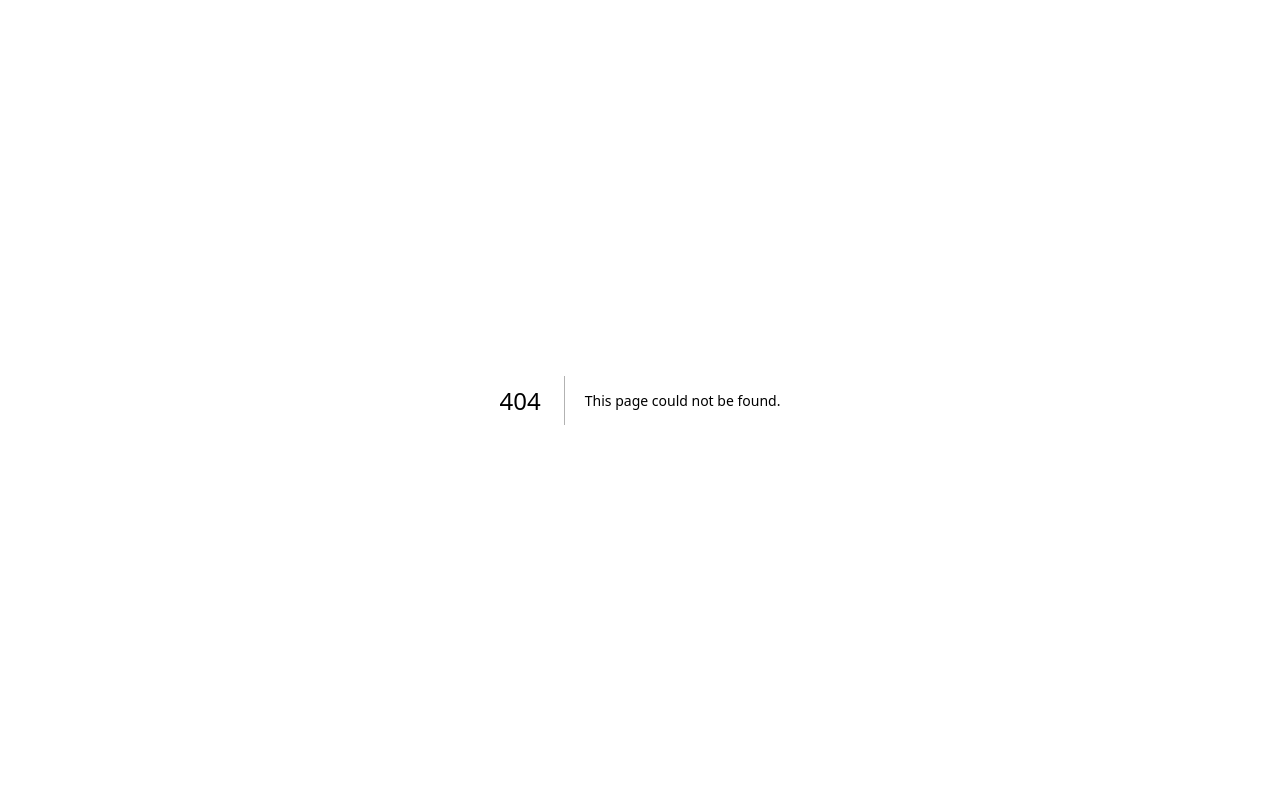
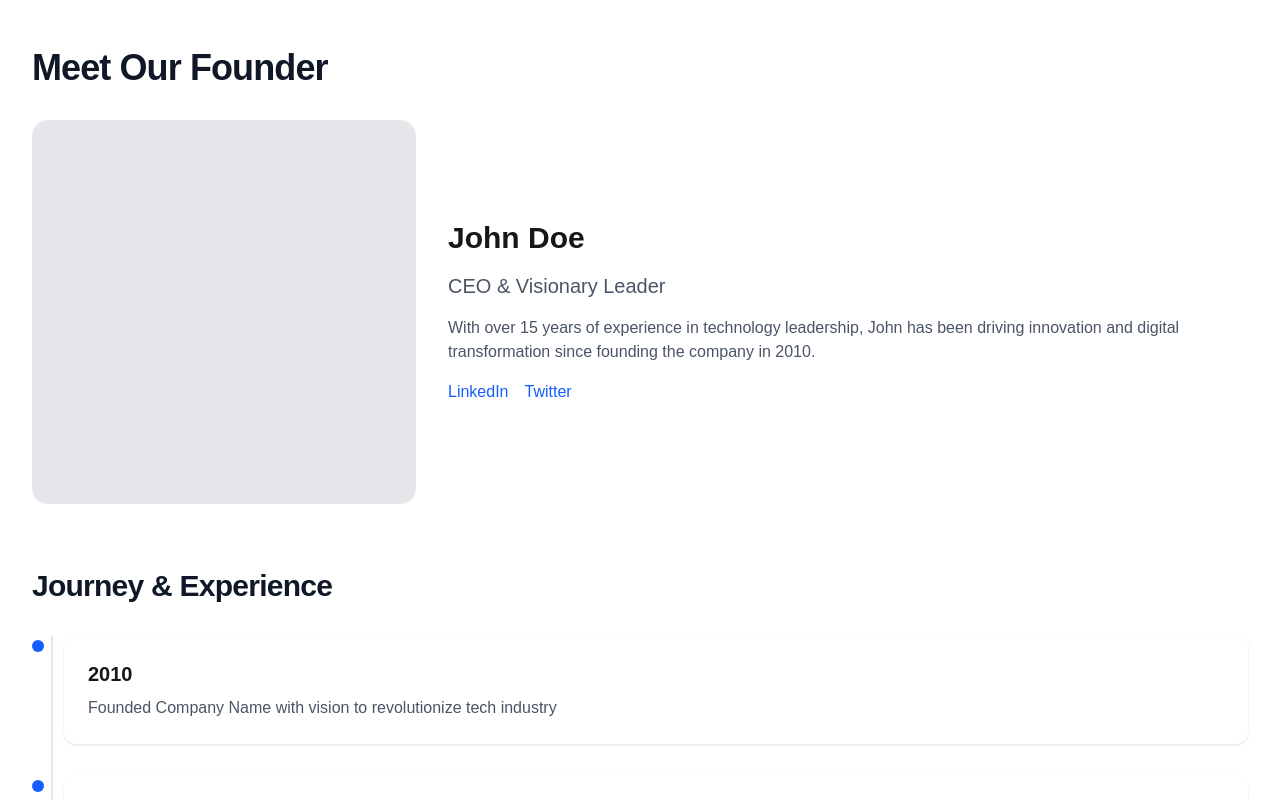
Before and after one commit to usman-temp/686cb1358e5b4dbe88105981, a Next.js app: page /about/founder in a window 1280 px wide. Before the commit this address had no page. Shown: the top 800 px of the page. Built offline with nearby package versions, Linux system fonts and the light colour scheme.

Commit message:
Create src/app/about/founder/page.tsx

```diff
--- /dev/null
+++ b/src/app/about/founder/page.tsx
@@ -0,0 +1,78 @@
+import type { Metadata } from 'next';
+
+export const metadata: Metadata = {
+  title: 'About the Founder - Company Name',
+  description: 'Learn about our visionary founder, their journey, and the driving force behind our company success.',
+  keywords: ['founder', 'biography', 'leadership', 'entrepreneur', 'company history']
+};
+
+export default function FounderPage() {
+  return (
+    <div className="max-w-7xl mx-auto px-4 sm:px-6 lg:px-8 py-12">
+      {/* Profile Section */}
+      <section className="mb-16">
+        <h1 className="text-4xl font-bold tracking-tight text-gray-900 dark:text-gray-100 mb-8">
+          Meet Our Founder
+        </h1>
+        <div className="grid md:grid-cols-3 gap-8 items-center">
+          <div className="md:col-span-1">
+            <div className="w-full aspect-square rounded-2xl bg-gray-200 dark:bg-gray-700 overflow-hidden" />
+          </div>
+          <div className="md:col-span-2 space-y-4">
+            <h2 className="text-3xl font-semibold">John Doe</h2>
+            <p className="text-xl text-gray-600 dark:text-gray-300">CEO & Visionary Leader</p>
+            <p className="text-gray-600 dark:text-gray-300">
+              With over 15 years of experience in technology leadership, John has been driving innovation
+              and digital transformation since founding the company in 2010.
+            </p>
+            <div className="flex gap-4 mt-4">
+              <a href="#" className="text-blue-600 hover:text-blue-800 dark:text-blue-400" aria-label="LinkedIn profile">
+                LinkedIn
+              </a>
+              <a href="#" className="text-blue-600 hover:text-blue-800 dark:text-blue-400" aria-label="Twitter profile">
+                Twitter
+              </a>
+            </div>
+          </div>
+        </div>
+      </section>
+
+      {/* Experience Timeline */}
+      <section className="my-16">
+        <h2 className="text-3xl font-bold tracking-tight text-gray-900 dark:text-gray-100 mb-8">Journey & Experience</h2>
+        <div className="space-y-8 relative before:absolute before:inset-0 before:ml-5 before:-translate-x-px before:h-full before:w-0.5 before:bg-gray-200 dark:before:bg-gray-700">
+          {[2010, 2015, 2020, 2024].map((year) => (
+            <div key={year} className="relative pl-8">
+              <div className="absolute left-0 top-1 w-3 h-3 bg-blue-600 rounded-full" />
+              <article className="p-6 bg-white dark:bg-gray-800 rounded-xl shadow-sm">
+                <h3 className="text-xl font-semibold mb-2">{year}</h3>
+                <p className="text-gray-600 dark:text-gray-300">
+                  {year === 2010 && 'Founded Company Name with vision to revolutionize tech industry'}
+                  {year === 2015 && 'Led company through Series A funding round'}
+                  {year === 2020 && 'Recognized as Tech Leader of the Year by Industry Awards'}
+                  {year === 2024 && 'Expanded operations to 3 continents with 500+ employees'}
+                </p>
+              </article>
+            </div>
+          ))}
+        </div>
+      </section>
+
+      {/* Achievements Grid */}
+      <section className="my-16">
+        <h2 className="text-3xl font-bold tracking-tight text-gray-900 dark:text-gray-100 mb-8">Notable Achievements</h2>
+        <div className="grid md:grid-cols-2 lg:grid-cols-3 gap-6">
+          {[1, 2, 3].map((item) => (
+            <div key={item} className="p-6 bg-white dark:bg-gray-800 rounded-xl shadow-sm">
+              <div className="w-full h-48 bg-gray-200 dark:bg-gray-700 rounded-lg mb-4" />
+              <h3 className="text-xl font-semibold mb-2">Industry Innovation Award {item}</h3>
+              <p className="text-gray-600 dark:text-gray-300">
+                Recognized for groundbreaking work in digital transformation and AI integration.
+              </p>
+            </div>
+          ))}
+        </div>
+      </section>
+    </div>
+  );
+}
```
